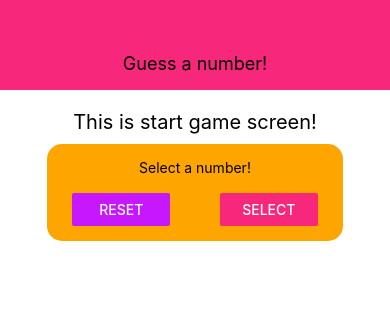
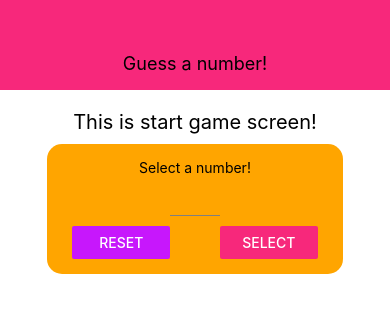
Before and after one commit to MaksymShokin/React-Native-Second-App, a React Native app: screen / in a window 390 px wide. Shown: the top 312 px of the page. Built offline with nearby package versions, Linux system fonts and the light colour scheme.

Commit message:
'input-component'

```diff
--- /dev/null
+++ b/components/Input.js
@@ -0,0 +1,19 @@
+import React from 'react';
+import { TextInput, StyleSheet } from 'react-native';
+
+const Input = props => {
+  return (
+    <TextInput {...props} style={{...styles.input, ...props.style}}/>
+  )
+};
+
+const styles = StyleSheet.create({
+  input: {
+    height: 30,
+    borderBottomColor: 'grey',
+    borderBottomWidth: 1,
+    marginVertical: 10
+  }
+});
+
+export default Input;
--- a/screenComponents/StartGameScreen.js
+++ b/screenComponents/StartGameScreen.js
@@ -3,6 +3,7 @@
 
 import Card from '../components/Card';
 import Colors from '../constants/colors';
+import Input from '../components/Input'
 
 const StartGameScreen = props => {
   return (
@@ -10,7 +11,11 @@
       <Text style={styles.title}> This is start game screen! </Text>
       <Card style={styles.inputContainer}>
         <Text> Select a number! </Text>
-        <TextInput/>
+        <Input
+          style={styles.input}
+          keyboardType='number-pad'
+          maxLength={2}
+        />
         <View style={styles.buttonContainer}>
           <View style={styles.button}>
             <Button title='Reset' color={Colors.secondary}/>
@@ -48,6 +53,10 @@
   },
   button: {
     width: '40%'
+  },
+  input: {
+    width: 50,
+    textAlign: 'center'
   }
 });
 
```
